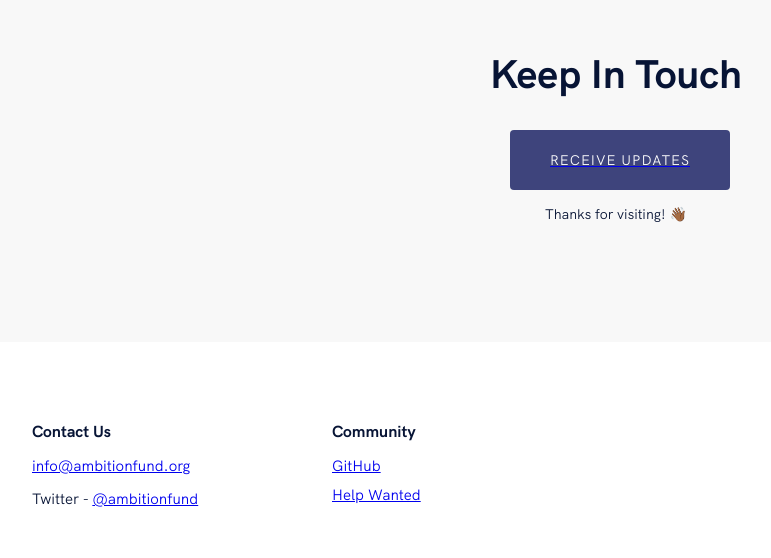
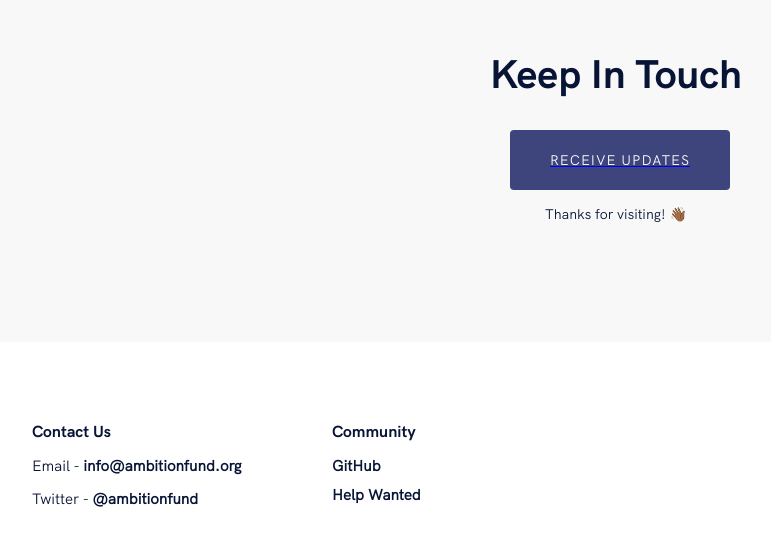
Before and after one commit to M0nica/ambition-fund-website, a Gatsby site: page / in a window 1280 px wide. Shown: the part 1548-2106 px from the top of the page, without its empty margins (24-795 px from the left). Built offline with nearby package versions, Linux system fonts and the light colour scheme; Gatsby itself is replaced by a stand-in of ours.

Commit message:
style footer links

```diff
--- a/src/components/sections/footer.js
+++ b/src/components/sections/footer.js
@@ -40,13 +40,19 @@ const Footer = () => (
         <span>Contact Us</span>
         <ul>
           <li>
-            <a href="mailto:info@ambitionfund.org">info@ambitionfund.org</a>
+            {" "}
+            Email -{" "}
+            <StyledLink href="mailto:info@ambitionfund.org">
+              info@ambitionfund.org
+            </StyledLink>
           </li>
         </ul>
         <ul>
           <li>
             Twitter -{" "}
-            <a href="https://twitter.com/AmbitionFund">@ambitionfund</a>
+            <StyledLink href="https://twitter.com/AmbitionFund">
+              @ambitionfund
+            </StyledLink>
           </li>
         </ul>
       </FooterColumn>
@@ -55,12 +61,14 @@ const Footer = () => (
         <span>Community</span>
         <ul>
           <li>
-            <a href="https://github.com/M0nica/ambition-fund-website">GitHub</a>
+            <StyledLink href="https://github.com/M0nica/ambition-fund-website">
+              GitHub
+            </StyledLink>
           </li>
           <li>
-            <a href="https://github.com/M0nica/ambition-fund-website/issues">
+            <StyledLink href="https://github.com/M0nica/ambition-fund-website/issues">
               Help Wanted
-            </a>
+            </StyledLink>
           </li>
         </ul>
       </FooterColumn>
@@ -77,6 +85,15 @@ const FooterWrapper = styled.footer`
   padding: 0 0 80px;
 `
 
+const StyledLink = styled.a`
+  color: ${props => props.theme.color.primary};
+  font-weight: bold;
+  text-decoration: none;
+
+  &:hover {
+    text-decoration: underline;
+  }
+`
 const Logo = styled.div`
   font-family: ${props => props.theme.font.extrabold};
   ${props => props.theme.font_size.regular};
```
